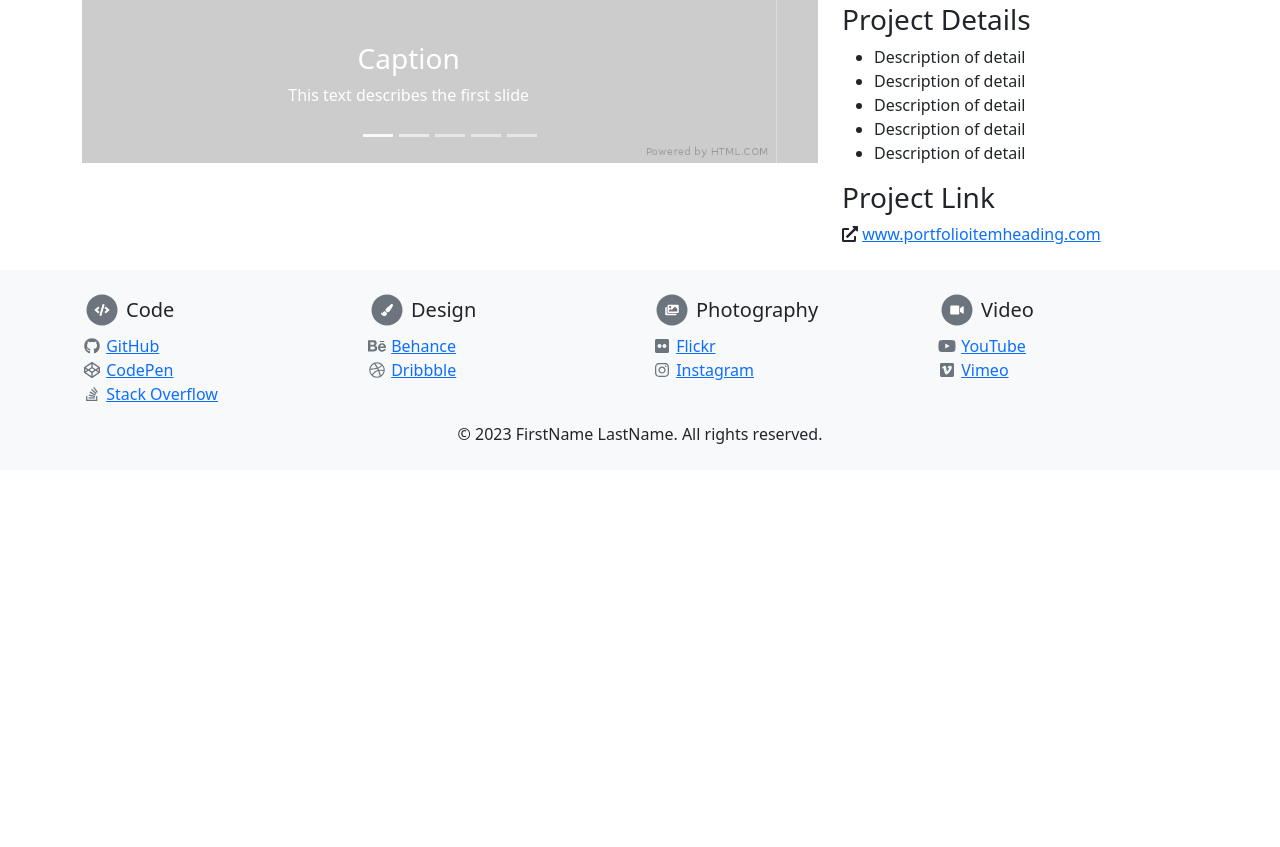
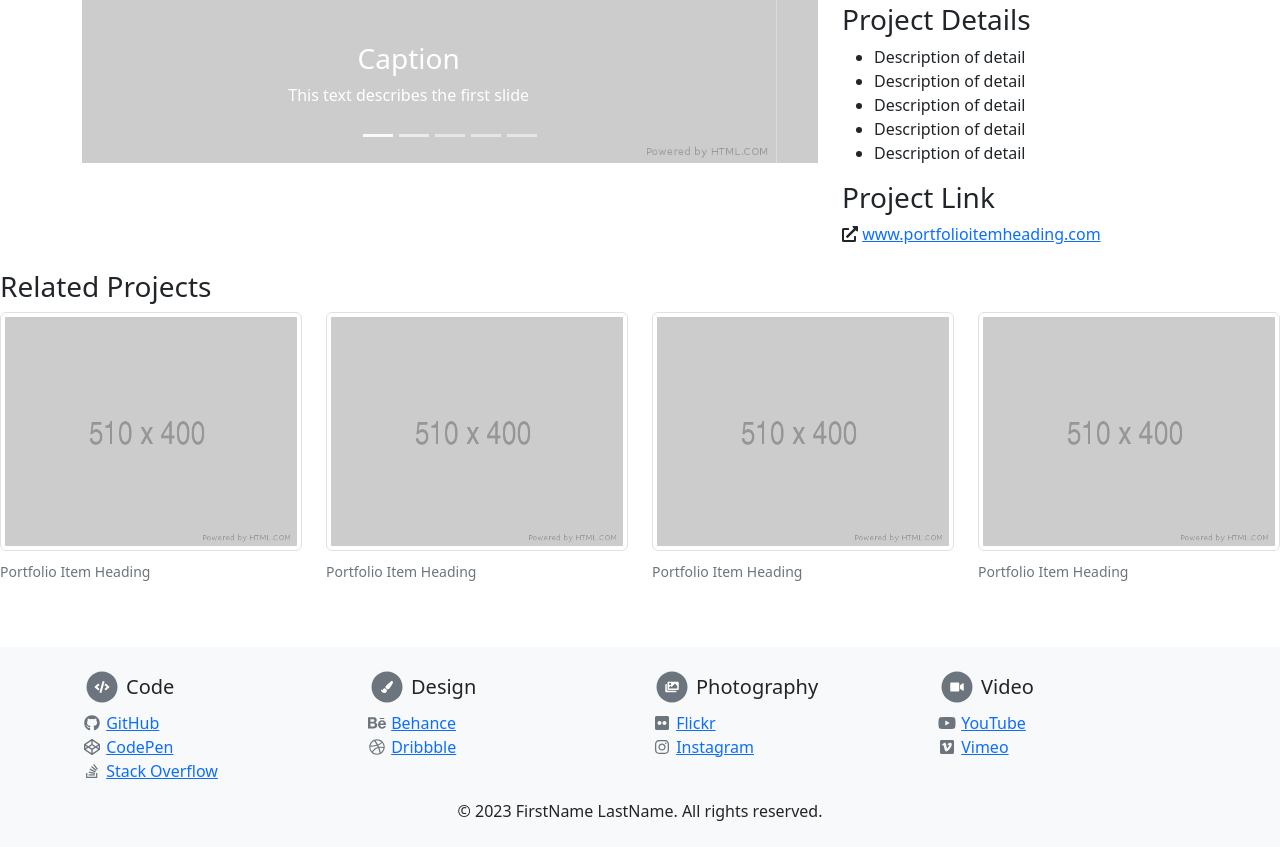
Before and after one commit to Michal-Radomski/Udemy_Frontend_Courses, a plain HTML site: page 01 Bootstrap5/09_Portfolio/portfolio-item.html in a window 1280 px wide. Shown: the part 648-1495 px from the top of the page. Before the commit the page ends 1118 px from the top, so only its background shows below. Drawn offline with nearby package versions, Linux system fonts and the light colour scheme.

Commit message:
Related projects section was added

```diff
--- a/01 Bootstrap5/09_Portfolio/portfolio-item.html
+++ b/01 Bootstrap5/09_Portfolio/portfolio-item.html
@@ -60,6 +60,7 @@
         <small class="d-block text-muted">Portfolio Item Subheading</small>
       </h2>
 
+      <!-- Carousel -->
       <div class="row mb-4">
         <div class="col-12 col-xl-8 mb-4 mb-xl-0">
           <div id="carousel" class="carousel slide" data-bs-ride="carousel">
@@ -148,6 +149,42 @@
       </div>
     </div>
 
+    <h3>Related Projects</h3>
+    <div class="row mb-4">
+      <div class="col-12 col-md-6 col-xl-3 mb-4">
+        <a href="portfolio-item.html">
+          <figure class="figure">
+            <img class="figure-img img-fluid img-thumbnail" src="img/510x400.png" alt="Portfolio Item Heading" />
+            <figccaption class="figure-caption">Portfolio Item Heading</figccaption>
+          </figure>
+        </a>
+      </div>
+      <div class="col-12 col-md-6 col-xl-3 mb-4">
+        <a href="portfolio-item.html">
+          <figure class="figure">
+            <img class="figure-img img-fluid img-thumbnail" src="img/510x400.png" alt="Portfolio Item Heading" />
+            <figccaption class="figure-caption">Portfolio Item Heading</figccaption>
+          </figure>
+        </a>
+      </div>
+      <div class="col-12 col-md-6 col-xl-3 mb-4">
+        <a href="portfolio-item.html">
+          <figure class="figure">
+            <img class="figure-img img-fluid img-thumbnail" src="img/510x400.png" alt="Portfolio Item Heading" />
+            <figccaption class="figure-caption">Portfolio Item Heading</figccaption>
+          </figure>
+        </a>
+      </div>
+      <div class="col-12 col-md-6 col-xl-3 mb-4">
+        <a href="portfolio-item.html">
+          <figure class="figure">
+            <img class="figure-img img-fluid img-thumbnail" src="img/510x400.png" alt="Portfolio Item Heading" />
+            <figccaption class="figure-caption">Portfolio Item Heading</figccaption>
+          </figure>
+        </a>
+      </div>
+    </div>
+
     <!-- Footer -->
     <footer class="bg-light py-4">
       <div class="container">
```
